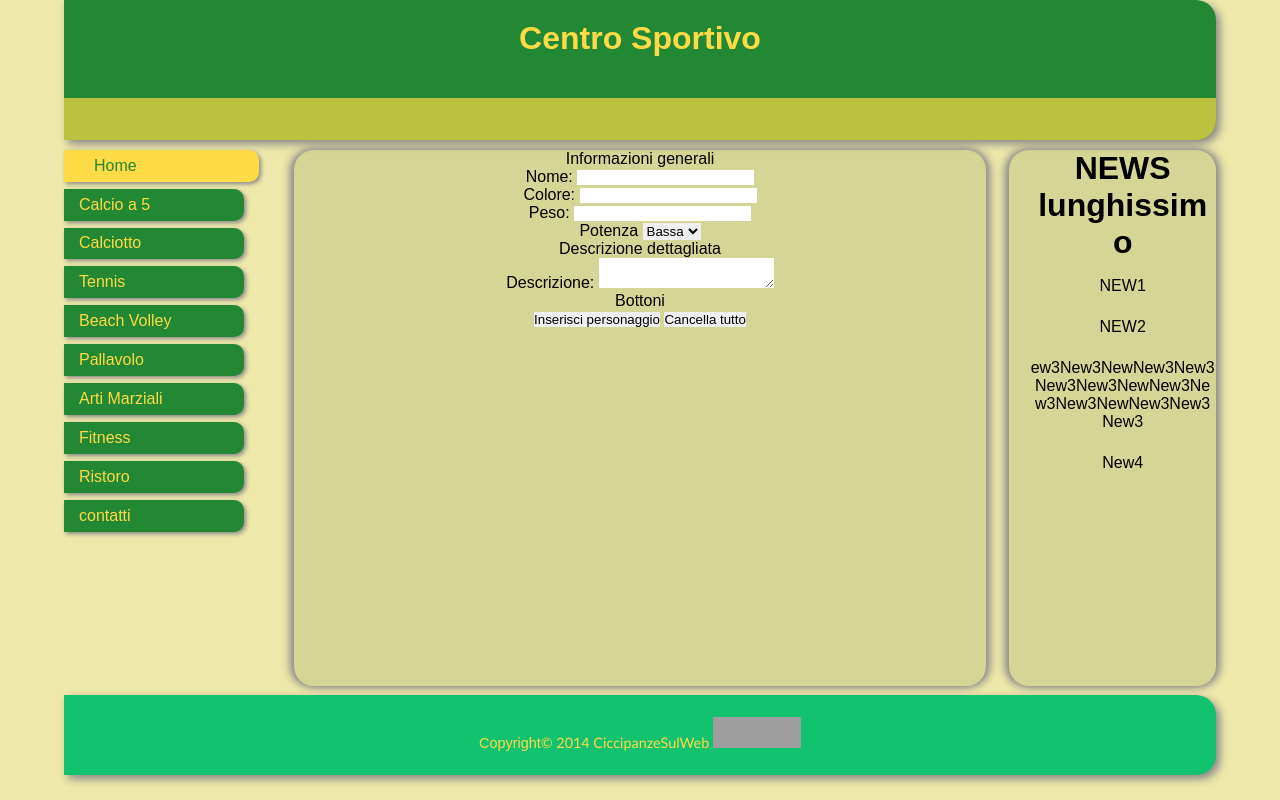
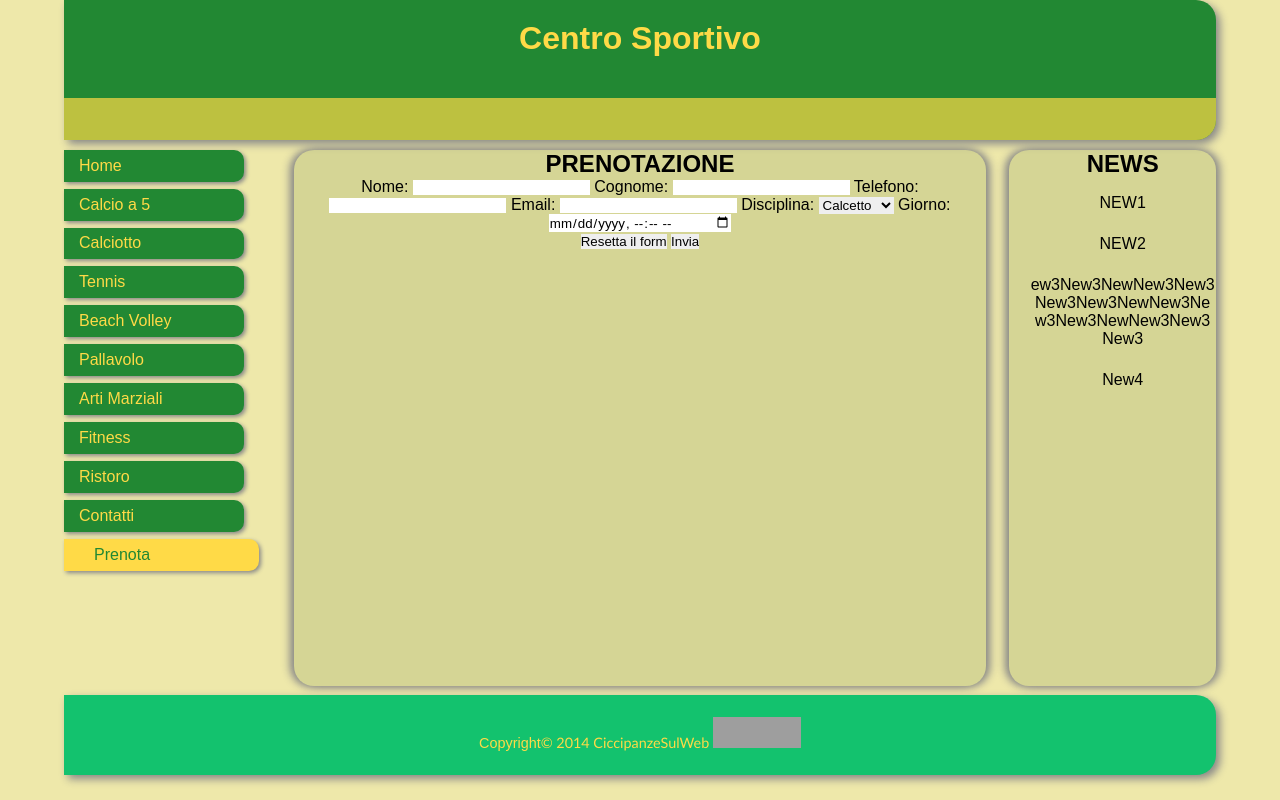
Before and after one commit to baldaz/tecweb2014, a plain HTML site: page prenotazioni.html in a window 1280 px wide. Drawn offline with Linux system fonts and the light colour scheme; files that its build step writes are made by us from their sources; grey boxes are pictures that could not be loaded.

Commit message:
Sistemato form, provvisorio

```diff
--- a/prenotazioni.html
+++ b/prenotazioni.html
@@ -22,7 +22,7 @@
 
 	<div id="nav">
 		<ul>
-		<li><a id="active">Home</a></li>
+		<li><a href="./index.html">Home</a></li>
 		<li><a href="./calcetto.html">Calcio a 5</a></li>
 		<li><a href="./calciotto.html">Calciotto</a></li>
 		<li><a href="./tennis.html">Tennis</a></li>
@@ -31,43 +31,51 @@
 		<li><a href="./artimarziali.html">Arti Marziali</a></li>
 		<li><a href="./fitness.html">Fitness</a></li>
 		<li><a href="./ristoro.html">Ristoro</a></li>
-		<li><a href="./contatti.html">contatti</a></li>
+		<li><a href="./contatti.html">Contatti</a></li>
+        <li><a id="active">Prenota</a></li>
 		</ul>
 	</div>
 
 	<div id="content">
-		<form method="POST" action="checkform.pl">
+		<form method="POST" action="/cgi-bin/checkform.cgi">
 			<fieldset>
-	<legend>Informazioni generali</legend>
-	<label for="nome">Nome: </label>
-	<input type="text" name="nome" id="nome" value="" /><span id="namecheck"></span><br />
-
-	<label for="colore">Colore: </label>
-	<input type="text" name="colore" id="colore" value="" /><span id="colorcheck"></span><br />
-
-	<label for="peso">Peso: </label>
-	<input type="text" name="peso" id="peso" value="" /><span id="weightcheck"></span><br />
-
-	<label for="potenza">Potenza</label>
-	<select name="potenza" id="potenza"><option value="Bassa">Bassa</option><option value="Media">Media</option><option value="Alta">Alta</option></select> <br />
-	</fieldset>
-
-	<fieldset>
-	<legend>Descrizione dettagliata</legend>
-	<label for="descrizione">Descrizione: </label>
-	<textarea id="descrizione" name="descrizione"></textarea>
-	</fieldset>
-
-	<fieldset>
-	<legend>Bottoni</legend>
-	<input type="submit" id="submit" name="submit" class="margineSinistro" value="Inserisci personaggio" />
-	<input type="reset" id="reset" class="margineSinistro" value="Cancella tutto" />
-	</fieldset>
-		</form>
+				<legend><h2>PRENOTAZIONE</h2></legend>
+				<label>Nome:
+				    <input type="text" name="nome" id="nome" value="" />
+                </label>
+				<label>Cognome:
+				    <input type="text" name="cognome" id="cognome" value="" />
+                </label>
+				<label>Telefono:
+				    <input type="text" name="telefono" id="telefono" value="" />
+                </label>
+				<label >Email:
+				    <input type="text" name="email" id="email" value="" />
+                 </label>
+				<label> Disciplina:
+				    <select name="disciplina" id="disciplina"><option value="Calcetto">Calcetto</option><option value="Calciotto">Calciotto</option><option value="Pallavolo">Pallavolo</option></select>
+                 </label>
+				<!--
+				<label for="giorno"> Giorno: </label>
+				<select name="giorno" id="giorno"><option value="01">01</option><option value="02">02</option><option value="03">03</option></select>
+				<label for="mese"> Mese: </label>
+				<select name="mese" id="mese"><option value="Calcetto">Calcetto</option><option value="Calciotto">Calciotto</option><option value="Pallavolo">Pallavolo</option></select>
+				<label for="anno"> Anno: </label>
+				<select name="anno" id="anno"><option value="Calcetto">Calcetto</option><option value="Calciotto">Calciotto</option><option value="Pallavolo">Pallavolo</option></select>
+			-->
+				<label>Giorno:
+   				<input type="datetime-local" name="mydatetime" id="date" >
+  				</label>
+            </fieldset>
+            <fieldset>
+  		        <input type="reset"  value="Resetta il form" class="button">
+  		        <input type="submit" value="Invia" class="button">
+            </fieldset>
+	</form>
 	</div>
 	<div id="news_container">
 	<div id="news">
-			<h1> NEWS lunghissimo </h1>
+			<h2>NEWS</h2>
 		<ul>
 		      <li>NEW1</li>
 		      <li>NEW2</li>
```
